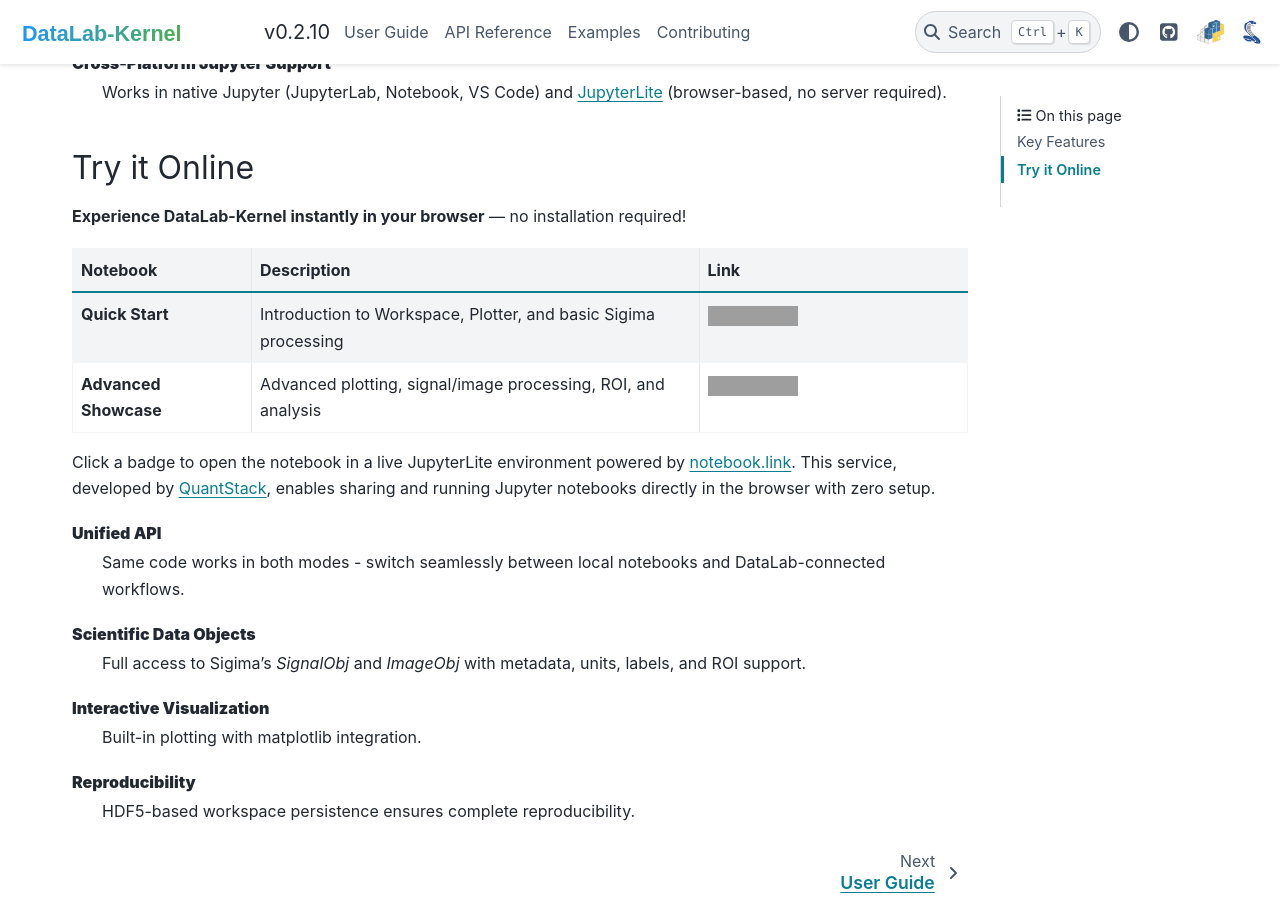
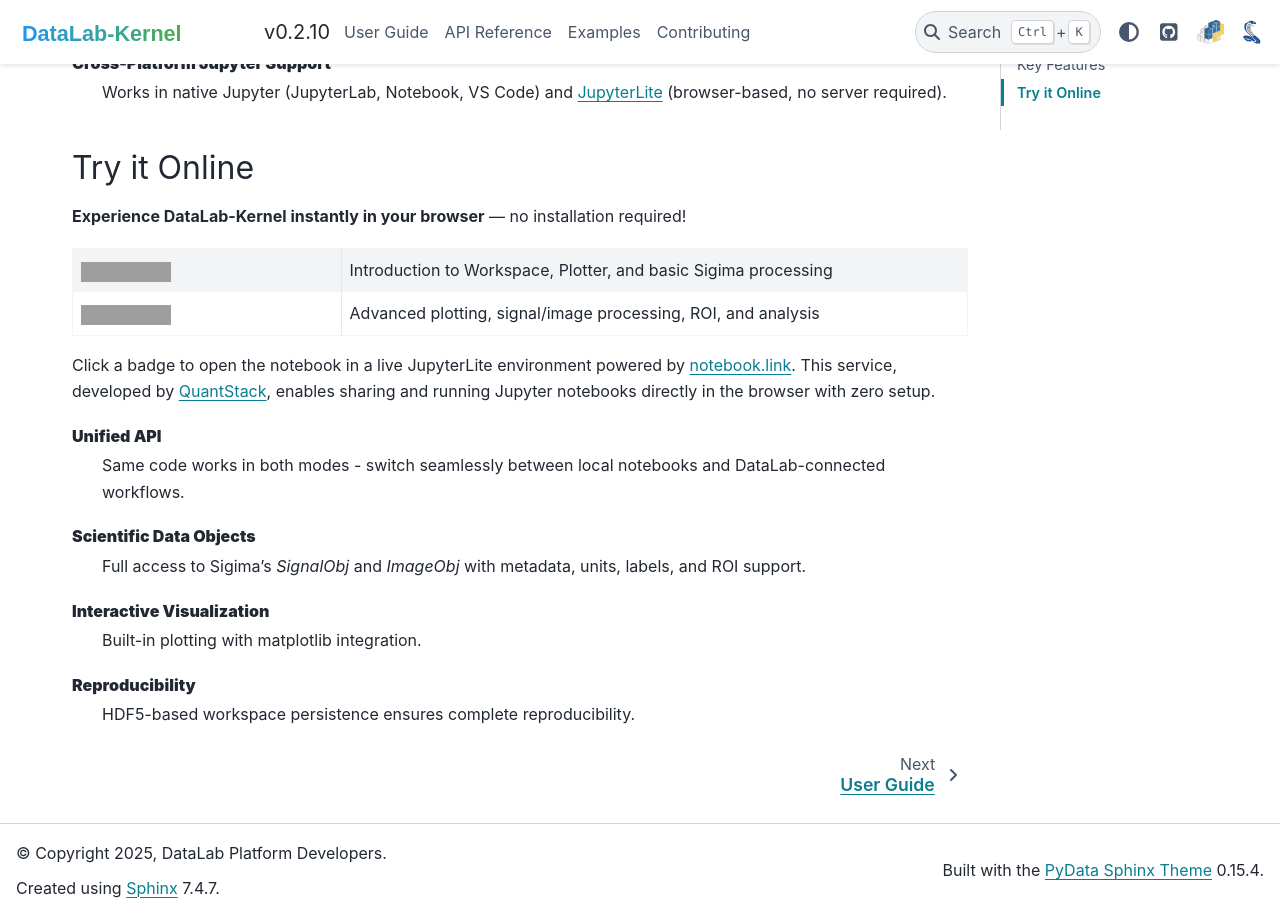
Before and after one commit to DataLab-Platform/DataLab-Kernel, a Sphinx documentation site: the page built from doc/index.rst, in a window 1280 px wide and 900 px high, scrolled down 1122 px. Built offline with Sphinx 7.4.7 and the PyData theme 0.15.4, drawn with Linux system fonts in a browser that asks for light colours; grey boxes are pictures that could not be loaded.

Commit message:
refactor: improve documentation layout for quick start and advanced showcase sections

```diff
--- a/doc/index.rst
+++ b/doc/index.rst
@@ -87,18 +87,12 @@
 **Experience DataLab-Kernel instantly in your browser** — no installation required!
 
 .. list-table::
-   :header-rows: 1
-   :widths: 20 50 30
+   :widths: 30 70
 
-   * - Notebook
-     - Description
-     - Link
-   * - **Quick Start**
+   * - |badge_quickstart|
      - Introduction to Workspace, Plotter, and basic Sigima processing
-     - |badge_quickstart|
-   * - **Advanced Showcase**
+   * - |badge_advanced|
      - Advanced plotting, signal/image processing, ROI, and analysis
-     - |badge_advanced|
 
 .. |badge_quickstart| image:: https://img.shields.io/badge/Quick_Start-notebook.link-e2d610?logo=jupyter&logoColor=white
    :target: https://notebook.link/github/DataLab-Platform/DataLab-Kernel/tree/main/notebooks/?path=/notebooks/datalab_kernel_quickstart.ipynb
```
Also changed, not shown: README.md (+4 -4 lines).
